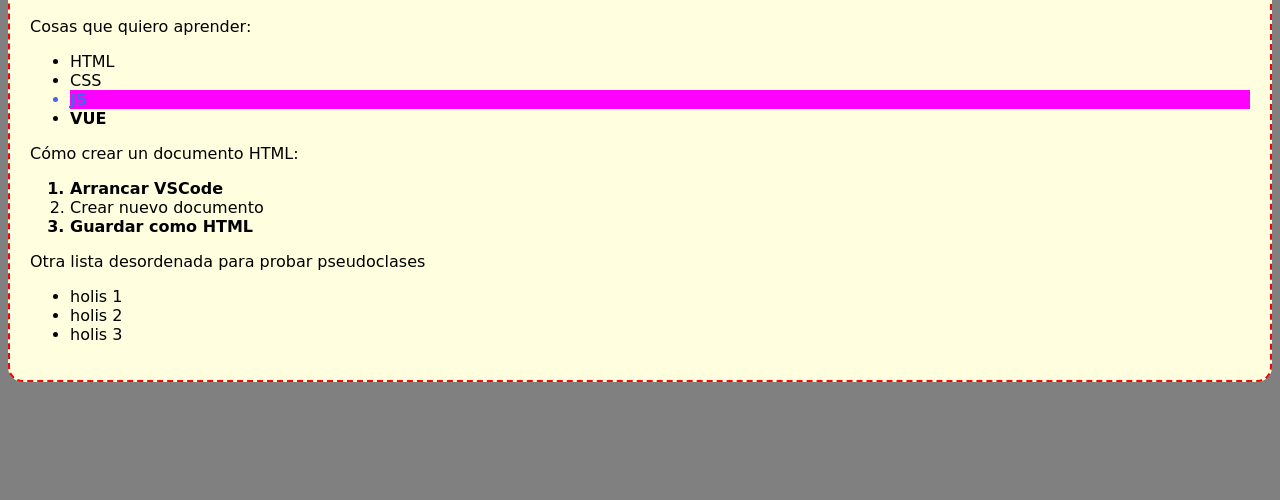
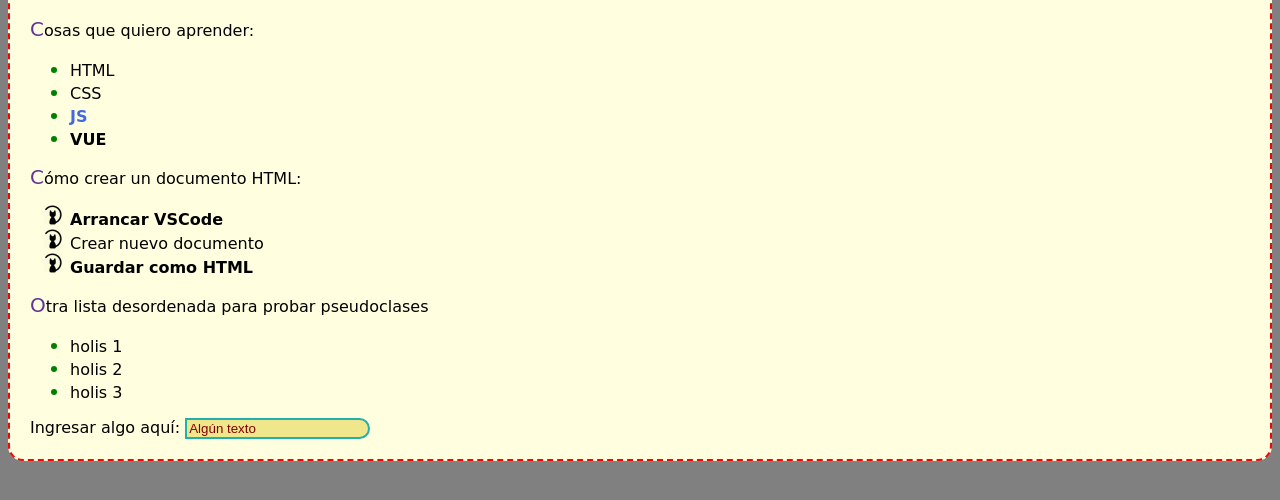
Before and after one commit to kildegaard/webDev, a plain HTML site: page Practicas-Wmedia/practica-4/index.html in a window 1280 px wide. Shown: the part 142-642 px from the top of the page. Drawn offline with Linux system fonts and the light colour scheme.

Commit message:
practica: pseudo clases y elementos

```diff
--- a/Practicas-Wmedia/practica-4/index.html
+++ b/Practicas-Wmedia/practica-4/index.html
@@ -39,6 +39,13 @@
             <li>holis 2</li>
             <li>holis 3</li>
         </ul>
+        <div>
+            <p>
+                Ingresar algo aquí:
+            </p>
+            <input id='input1' type="text" placeholder="Algún texto">
+        </div>
+
     </main>
 </body>
 
--- a/Practicas-Wmedia/practica-4/style/main.css
+++ b/Practicas-Wmedia/practica-4/style/main.css
@@ -30,9 +30,44 @@ li {
 ul:nth-of-type(1) li:nth-child(3) {
     color: royalblue;
     font-weight: bold;
-    background-color: #f0f;
 }
 
+/* Pseudo clase: en este caso, de  */
 p:hover {
     color: aqua;
 }
+
+/* Usando un pseudo-elemento: selecciona un sub-espacio de la etiqueta, en este caso la primer letra */
+P::first-letter {
+    color: rebeccapurple;
+    font-size: 20px;
+}
+
+
+div p {
+    display: inline;
+}
+
+#input1 {
+    background-color: khaki;
+    border: 2px solid lightseagreen;
+    border-radius: 0 15px 15px 0;
+}
+
+#input1:active {
+    transform: rotate(25deg);
+}
+
+#input1::placeholder {
+    color: maroon;
+}
+ol {
+    list-style-type: lower-roman;
+    list-style-image: url("/practica-4/img/OtroGato_20x20.png");
+}
+
+/* Así es como se puede aumentar el tamaño de los bullets! */
+::marker {
+    color: green;
+    font-size: 20px;
+}
```
Also changed, not shown: Practicas-Wmedia/practica-4/img/Cat-17.jpg (added), Practicas-Wmedia/practica-4/img/Cat-17.png (added), Practicas-Wmedia/practica-4/img/Cat-17.svg (added), Practicas-Wmedia/practica-4/img/OtroGato.png (added), Practicas-Wmedia/practica-4/img/OtroGato_20x20.png (added), Practicas-Wmedia/practica-4/img/OtroGato_50x50.png (added), probando.txt (deleted), 1 other file.
